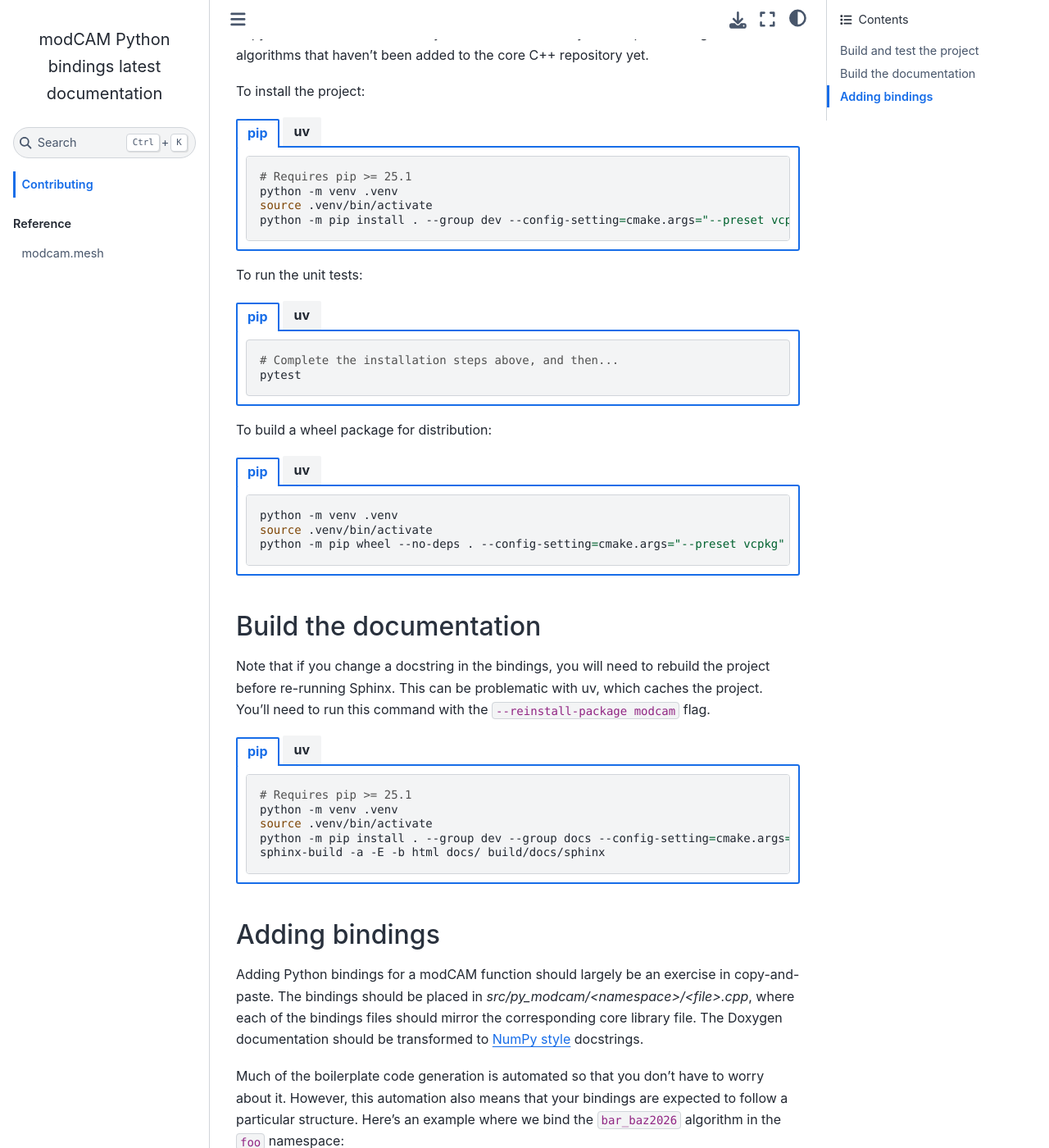
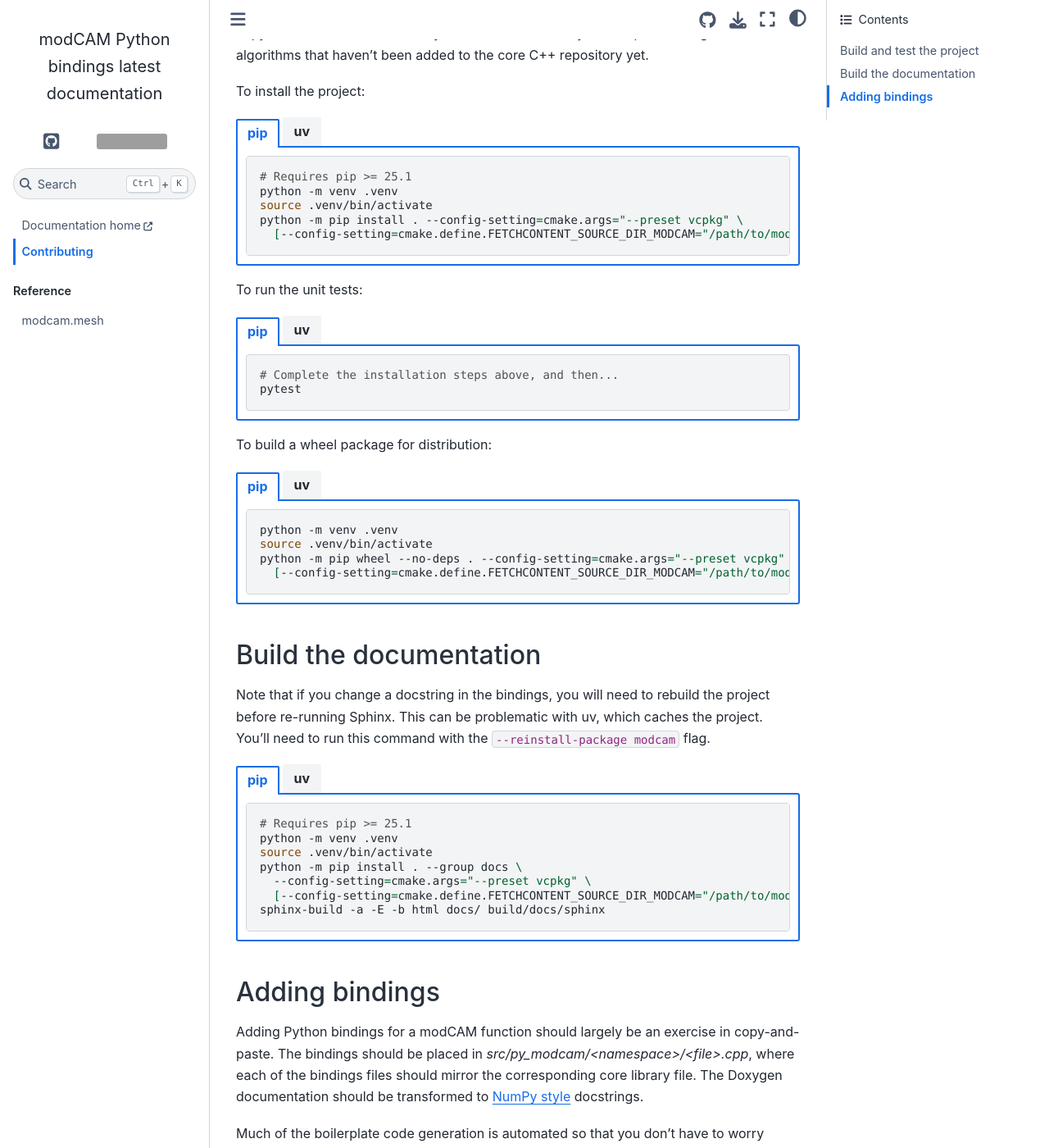
Before and after one commit to modCAM/modcam-python, a Sphinx documentation site: the page built from docs/CONTRIBUTING.rst, in a window 1280 px wide and 1400 px high, scrolled down 286 px. Shown: the whole window at 82% size. Built offline with Sphinx 7.4.7 and the Sphinx Book theme 1.1.4, drawn with Linux system fonts in a browser that asks for light colours; grey boxes are pictures that could not be loaded.

Commit message:
Docs (#8)
* Add links to GitHub repo, PyPI, and docs home

* Limit docs line length to 80 chars for readability

Improve readability in an editor by limiting line length.

```diff
--- a/docs/CONTRIBUTING.rst
+++ b/docs/CONTRIBUTING.rst
@@ -5,9 +5,14 @@ Contributing
 Build and test the project
 ==========================
 
-The CMake presets supplied with this project use `vcpkg`_ to install the dependencies.
+The CMake presets supplied with this project use `vcpkg`_ to install the
+dependencies.
 
-Note that the following commands include an optional ``FETCHCONTENT_SOURCE_DIR_MODCAM`` config setting. You only need to include this setting if you want to build bindings for a local copy of the modCAM C++ library. This can be useful if you're experimenting with new algorithms that haven't been added to the core C++ repository yet.
+Note that the following commands include an optional
+``FETCHCONTENT_SOURCE_DIR_MODCAM`` config setting. You only need to include this
+setting if you want to build bindings for a local copy of the modCAM C++
+library. This can be useful if you're experimenting with new algorithms that
+haven't been added to the core C++ repository yet.
 
 To install the project:
 
@@ -22,14 +27,16 @@ To install the project:
 			# Requires pip >= 25.1
 			python -m venv .venv
 			source .venv/bin/activate
-			python -m pip install . --group dev --config-setting=cmake.args="--preset vcpkg" [--config-setting=cmake.define.FETCHCONTENT_SOURCE_DIR_MODCAM="/path/to/modcam"]
+			python -m pip install . --config-setting=cmake.args="--preset vcpkg" \
+			  [--config-setting=cmake.define.FETCHCONTENT_SOURCE_DIR_MODCAM="/path/to/modcam"]
 
 	.. tab-item:: uv
 		:sync: uv
 
 		.. code-block:: bash
 
-			uv sync --config-setting=cmake.args="--preset vcpkg" [--config-setting=cmake.define.FETCHCONTENT_SOURCE_DIR_MODCAM="/path/to/modcam"]
+			uv sync --config-setting=cmake.args="--preset vcpkg" \
+			  [--config-setting=cmake.define.FETCHCONTENT_SOURCE_DIR_MODCAM="/path/to/modcam"]
 
 To run the unit tests:
 
@@ -49,8 +56,11 @@ To run the unit tests:
 
 		.. code-block:: bash
 
-			# No need to pre-install the project. This one command will build, install, and test it.
-			uv run --config-setting=cmake.args="--preset vcpkg" [--config-setting=cmake.define.FETCHCONTENT_SOURCE_DIR_MODCAM="/path/to/modcam"] pytest
+			# No need to pre-install the project. This one command will build, install, and
+			# test it.
+			uv run --config-setting=cmake.args="--preset vcpkg" \
+			  [--config-setting=cmake.define.FETCHCONTENT_SOURCE_DIR_MODCAM="/path/to/modcam"] \
+			  pytest
 
 To build a wheel package for distribution:
 
@@ -64,7 +74,8 @@ To build a wheel package for distribution:
 
 			python -m venv .venv
 			source .venv/bin/activate
-			python -m pip wheel --no-deps . --config-setting=cmake.args="--preset vcpkg" [--config-setting=cmake.define.FETCHCONTENT_SOURCE_DIR_MODCAM="/path/to/modcam"]
+			python -m pip wheel --no-deps . --config-setting=cmake.args="--preset vcpkg" \
+			  [--config-setting=cmake.define.FETCHCONTENT_SOURCE_DIR_MODCAM="/path/to/modcam"]
 
 	.. tab-item:: uv
 		:sync: uv
@@ -72,14 +83,18 @@ To build a wheel package for distribution:
 		.. code-block:: bash
 
 			# The wheel file will be placed in the dist/ directory.
-			uv build --wheel --config-setting=cmake.args="--preset vcpkg" [--config-setting=cmake.define.FETCHCONTENT_SOURCE_DIR_MODCAM="/path/to/modcam"]
+			uv build --wheel --config-setting=cmake.args="--preset vcpkg" \
+			  [--config-setting=cmake.define.FETCHCONTENT_SOURCE_DIR_MODCAM="/path/to/modcam"]
 
 .. _vcpkg: https://vcpkg.io/
 
 Build the documentation
 =======================
 
-Note that if you change a docstring in the bindings, you will need to rebuild the project before re-running Sphinx. This can be problematic with uv, which caches the project. You'll need to run this command with the ``--reinstall-package modcam`` flag.
+Note that if you change a docstring in the bindings, you will need to rebuild
+the project before re-running Sphinx. This can be problematic with uv, which
+caches the project. You'll need to run this command with the
+``--reinstall-package modcam`` flag.
 
 .. tab-set::
 	:sync-group: install-cmd
@@ -92,7 +107,9 @@ Note that if you change a docstring in the bindings, you will need to rebuild th
 			# Requires pip >= 25.1
 			python -m venv .venv
 			source .venv/bin/activate
-			python -m pip install . --group dev --group docs --config-setting=cmake.args="--preset vcpkg" [--config-setting=cmake.define.FETCHCONTENT_SOURCE_DIR_MODCAM="/path/to/modcam"]
+			python -m pip install . --group docs \
+			  --config-setting=cmake.args="--preset vcpkg" \
+			  [--config-setting=cmake.define.FETCHCONTENT_SOURCE_DIR_MODCAM="/path/to/modcam"]
 			sphinx-build -a -E -b html docs/ build/docs/sphinx
 
 	.. tab-item:: uv
@@ -100,16 +117,26 @@ Note that if you change a docstring in the bindings, you will need to rebuild th
 
 		.. code-block:: bash
 
-			uv run [--reinstall-package modcam] --group docs --config-setting=cmake.args="--preset vcpkg" [--config-setting=cmake.define.FETCHCONTENT_SOURCE_DIR_MODCAM="/path/to/modcam"] sphinx-build -a -E -b html docs/ build/docs/sphinx
+			uv run [--reinstall-package modcam] --group docs \
+			  --config-setting=cmake.args="--preset vcpkg" \
+			  [--config-setting=cmake.define.FETCHCONTENT_SOURCE_DIR_MODCAM="/path/to/modcam"] \
+			  sphinx-build -a -E -b html docs/ build/docs/sphinx
 
 Adding bindings
 ===============
 
-Adding Python bindings for a modCAM function should largely be an exercise in copy-and-paste. The bindings should be placed in `src/py_modcam/<namespace>/<file>.cpp`, where each of the bindings files should mirror the corresponding core library file. The Doxygen documentation should be transformed to `NumPy style`_ docstrings.
+Adding Python bindings for a modCAM function should largely be an exercise in
+copy-and-paste. The bindings should be placed in
+`src/py_modcam/<namespace>/<file>.cpp`, where each of the bindings files should
+mirror the corresponding core library file. The Doxygen documentation should be
+transformed to `NumPy style`_ docstrings.
 
 .. _NumPy style: https://numpydoc.readthedocs.io/en/latest/format.html
 
-Much of the boilerplate code generation is automated so that you don't have to worry about it. However, this automation also means that your bindings are expected to follow a particular structure. Here's an example where we bind the ``bar_baz2026`` algorithm in the ``foo`` namespace::
+Much of the boilerplate code generation is automated so that you don't have to
+worry about it. However, this automation also means that your bindings are
+expected to follow a particular structure. Here's an example where we bind the
+``bar_baz2026`` algorithm in the ``foo`` namespace::
 
 	// The file must be named bar_baz2026.cpp to match the function name.
 
--- a/docs/conf.py
+++ b/docs/conf.py
@@ -44,6 +44,28 @@ intersphinx_disabled_reftypes = ["*"]
 # https://www.sphinx-doc.org/en/master/usage/configuration.html#options-for-html-output
 
 html_theme = "sphinx_book_theme"
+html_theme_options = {
+    "repository_url": "https://github.com/modCAM/modcam-python",
+    "repository_branch": "main",
+    "path_to_docs": "docs",
+    "use_edit_page_button": True,
+    "use_source_button": True,
+    "use_issues_button": True,
+    "icon_links": [
+        {
+            "name": "GitHub",
+            "url": "https://github.com/modCAM/modcam-python",
+            "icon": "fa-brands fa-square-github",
+            "type": "fontawesome",
+        },
+        {
+            "name": "PyPI",
+            "url": "https://pypi.org/project/modcam/",
+            "icon": "https://img.shields.io/pypi/dw/modcam",
+            "type": "url",
+        },
+    ],
+}
 
 # -- Napoleon configuration ----------------------------------------------------
 
```
Also changed, not shown: docs/index.rst (+9 -1 lines).
